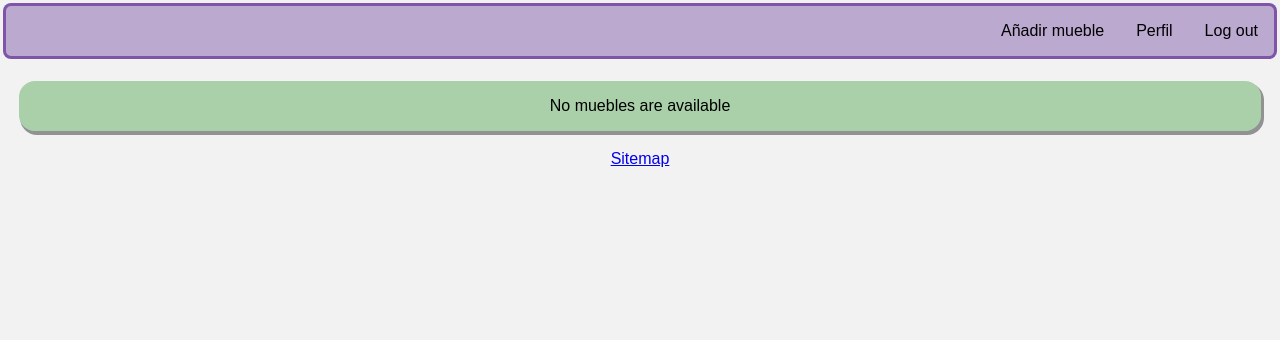
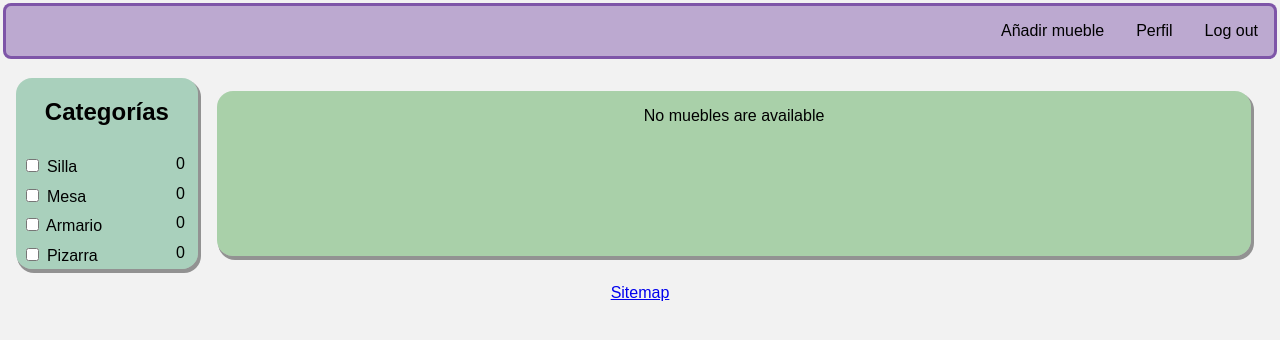
Before and after one commit to OSL-UGR/ugr-reutiliza, a Django app: page /muebles/ in a window 1280 px wide. Shown: the top 340 px of the page. Run offline with Django 5.2, Linux system fonts and the light colour scheme; the visitor is signed in with stand-in values (Sample User, id 1); data that the repository does not hold is empty; some libraries are stand-ins or nearby versions.

Commit message:
Added category
+ Added search by category.
+ Default category "Silla"
+ Added category to database, views and forms

```diff
--- a/muebles/landing/models.py
+++ b/muebles/landing/models.py
@@ -6,6 +6,14 @@ from .managers import CustomUserManager
 from django.db.models.signals import pre_delete, pre_save
 from django.dispatch import receiver
 import os
+
+
+categorias = (
+        ('Silla', 'Silla'),
+        ('Mesa', 'Mesa'),
+        ('Armario', 'Armario'),
+        ('Pizarra', 'Pizarra'),
+        )
 
 
 class Usuario(AbstractBaseUser, PermissionsMixin):
@@ -51,6 +59,8 @@ class Mueble(models.Model):
     ubiInicial = models.CharField(max_length=512, default="")
     ubiFinal = models.CharField(max_length=512, default="")
     cantidad = models.IntegerField(default=1)
+    categoria = models.CharField(choices=categorias,
+                                 default=categorias[0])
 
     def get_absolute_url(self):
         return f'/{self.id}/post'
--- a/muebles/landing/static/styles/styles.css
+++ b/muebles/landing/static/styles/styles.css
@@ -98,15 +98,20 @@ body {
 	text-align: center;
 	grid-template-areas:
 	". nom nom ."
-	". cant cant ."
 	". foto foto ."
 	". left right ."
 	". modify delete ."
 	". book book ."
+	"cant cant cat cat"
 	"t1 t2 t3 t4"
 	"cont1 cont2 cont3 cont4";
 }
-
+.info-mueble > h2, p {
+	font-size: 1.0em;
+}
+.cat {
+	grid-area: cat;
+}
 .cant {
 	grid-area: cant;
 }
@@ -435,6 +440,17 @@ t4 {
 	color: black;
 }
 
+.selectCat {
+	margin-top: 0.48em;
+    padding: 0.30em;
+    font-size:1.5em;
+	text-align: center;
+	align-self: center;
+	background: 0;
+    border: 0;
+	border-bottom: 2px solid #00308F;
+}
+
 .addMueble{
 	width: 60%;
     grid-template-columns: 1fr;
@@ -511,6 +527,52 @@ t4 {
 /***********************************************************/
 /********************PÁGINA EXPOSITOR***********************/
 /***********************************************************/
+.layout-catalog {
+	display:grid;
+	padding:1%;
+	grid-template-columns: 15% 85%;
+	grid-template-areas:
+	" categorias muebles ";
+}
+
+.categorias {
+	grid-area: categorias;
+	display: grid;
+	align-items: begin;
+	width: 97%;
+	margin: 1.5%;
+	background: rgba(0, 128, 64, 0.3);
+	box-shadow: 2px 3px 0px 1px rgba(0, 0, 0, 0.4);
+	border-radius: 1em;
+	row-gap: 2%;
+    align-content: start;
+
+}
+
+.categoria {
+	width:97%;
+	height: 1.5em;
+    justify-self: baseline;
+	display: grid;
+	grid-template-columns: 80% 20%;
+	margin-left: 3%;
+	margin-top: 3%;
+	margin-bottom: 3%;
+}
+
+
+.textCat {
+	justify-self: start;
+	margin:1%;
+}
+
+.numCat {
+	margin:2%;
+}
+
+.muebles {
+	grid-area: muebles;
+}
 .muebles-table {
 	width: 97%;
 	margin: 1.5%;
--- a/muebles/landing/templates/muebles/muebles.html
+++ b/muebles/landing/templates/muebles/muebles.html
@@ -12,7 +12,32 @@
 {% endblock %}
 
 {% block content %}
+{% if not mueble %}
+<div class="layout-catalog">
+	<div class="categorias">
+		<h2>Categorías</h2>
+
+		<form id="checkForm" class="checkForm">
+			{% for categoria in categorias %}
+			<div class="categoria">
+
+				<label class="textCat">
+					{% if categoria.text in selected %}
+					<input type="checkbox" name="checks" value="{{ categoria.text }}" checked onchange="sendCheckForm()"> {{ categoria.text }}
+					{% else %}
+					<input type="checkbox" name="checks" value="{{ categoria.text }}" onchange="sendCheckForm()"> {{ categoria.text }}
+					{% endif %}
+				</label>
+
+				<p class="numCat">{{ categoria.num }}</p>
+			</div>
+			{% endfor %}
+
+		</form>
+
+	</div>
 {% if listaMuebles %}
+	<div class="muebles">
 		<h1>Catalogo</h1>
 		<div class="muebles-table">
 			{% for mueble in listaMuebles %}
@@ -32,11 +57,20 @@
 			<p>No muebles are available</p>
 		</div>
 {% endif %}
+	</div>
+</div>
 
-{% if mueble %}
+{% elif mueble %}
 <div class="info-mueble">
 	<h1 class="nom">{{ mueble.nombre }}</h1>
-	<h2 class="cant">Restantes: {{ mueble.cantidad }}</h2>
+	<div class="cant">
+	<h2 class="cant">Restantes: </h2>
+	<p>{{ mueble.cantidad }}</p>
+	</div>
+	<div class="cat">
+		<h2>Categoria:</h2>
+		<p>{{ mueble.categoria }}</p>
+	</div>
 	{% for image in images %}
 	<img src="{{image.url}}" class="foto zoom" alt="Foto de {{ mueble.nombre }} en {{ mueble.ubiInicial }}">
 	{% endfor %}
@@ -90,6 +124,14 @@
 <script src="{% static 'js/muebles.js'%}"></script>
 
 <script>
+	const checkForm = document.querySelector('#checkForm');
+
+	function sendCheckForm() {
+		checkForm.submit();
+	}
+</script>
+
+<script>
 	const elem = document.querySelector('.delete');
 	const div = document.querySelector('#confirm');
 	const form = document.querySelector('.delete-form');
--- a/muebles/landing/views.py
+++ b/muebles/landing/views.py
@@ -2,24 +2,17 @@ from django.shortcuts import render, redirect
 from django.http import HttpResponse
 from django.contrib.auth import login, logout
 from django.contrib.auth.decorators import login_required
-
 from .backends import SettingsBackend
-from .models import Mueble, Foto, Usuario
-
-import json
-import smtplib
+from .models import Mueble, Foto, Usuario, categorias as cat
 
 URL = 'muebles/'
 backend = SettingsBackend()
 
 
-def enviarEmail(demandante):
-    smtpObj = smtplib.SMTP()
+def mueblesCat(listaCat):
+    muebles = Mueble.objects.filter(categoria__in=listaCat)
 
-    sender = 'muebles@ejemplo.com'
-    receivers = ['gehibey464@dacgu.com']
-
-    smtpObj.sendmail(sender, receivers, message)
+    return muebles
 
 
 def permisoAñadir(email):
@@ -37,9 +30,26 @@ def permisoModificar(email, mueble_id):
 
 @login_required
 def index(request):
+
     listaMuebles = Mueble.objects.order_by("-id")
+    categorias = []
+    for i in range(len(cat)):
+        muebles = Mueble.objects.filter(categoria=cat[i][0])
+        categorias.insert(i, {"muebles": muebles,
+                              "text": cat[i][0],
+                              "num": len(muebles)})
+
+    seleccionadas = request.GET.getlist('checks')
+    if (len(seleccionadas) != 0):
+        print(seleccionadas)
+        listaMuebles = mueblesCat(seleccionadas)
+    else:
+        seleccionadas = categorias
+
     context = {
             "listaMuebles": listaMuebles,
+            "categorias": categorias,
+            "selected": seleccionadas,
             "URL": URL
             }
     return render(request, "muebles/muebles.html", context)
@@ -85,8 +95,14 @@ def modifyMueble(request, mueble_id):
     fotos = Foto.objects.filter(mueble=mueble)
     for foto in fotos:
         fotoData.append(foto.imagen.url)
+
+    categorias = []
+    for i in range(len(cat)):
+        categorias.insert(i, cat[i][0])
+
     context = {
             "action": 'modify',
+            "categorias": categorias,
             "mueble": mueble,
             "fotos": fotoData,
             "URL": URL
@@ -101,6 +117,7 @@ def modifyMueble(request, mueble_id):
             mueble.dimensiones = request.POST['dim']
             mueble.ubiInicial = request.POST['ubiI']
             mueble.cantidad = request.POST['cant']
+            mueble.categoria = request.POST['cat']
             mueble.save()
 
             for img in fotos[1:]:
@@ -114,10 +131,13 @@ def modifyMueble(request, mueble_id):
 
 @login_required
 def addMueble(request):
-
+    categorias = []
+    for i in range(len(cat)):
+        categorias.insert(i, cat[i][0])
     context = {
             'action': 'add',
             'fotos': '[]',
+            'categorias': categorias,
             'URL': URL
             }
     if (permisoAñadir(request.user)):
@@ -130,10 +150,11 @@ def addMueble(request):
             desc = request.POST['desc']
             ubiI = request.POST['ubiI']
             cant = request.POST['cant']
+            categ = request.POST['cat']
             mueble = Mueble(nombre=nombre, main_image=main_img,
                             descripcion=desc, ubiInicial=ubiI,
                             ofertante=request.user, dimensiones=dim,
-                            cantidad=cant)
+                            cantidad=cant, categoria=categ)
             mueble.save()
             for img in fotos[1:]:
                 foto = Foto(mueble=mueble, imagen=img)
```
Also changed, not shown: muebles/landing/templates/muebles/addMueble.html (+28 -2 lines). Lines whose indentation alone changed are shown as unchanged.
